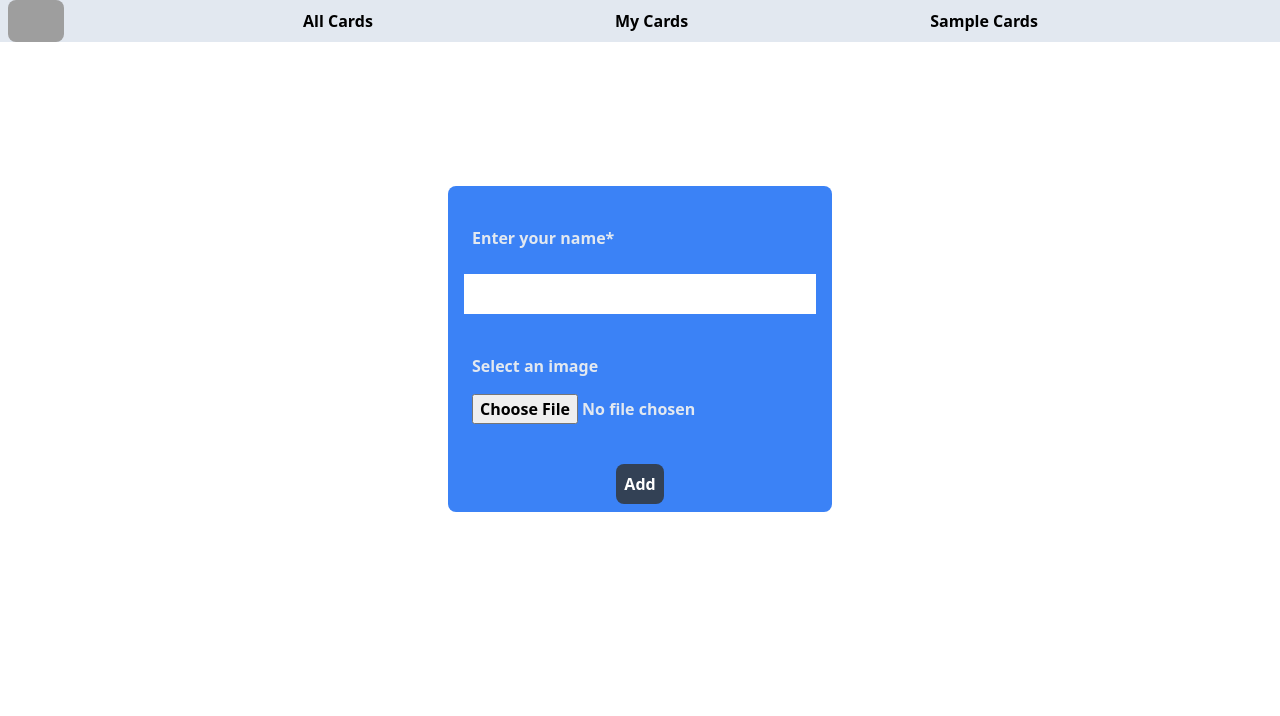
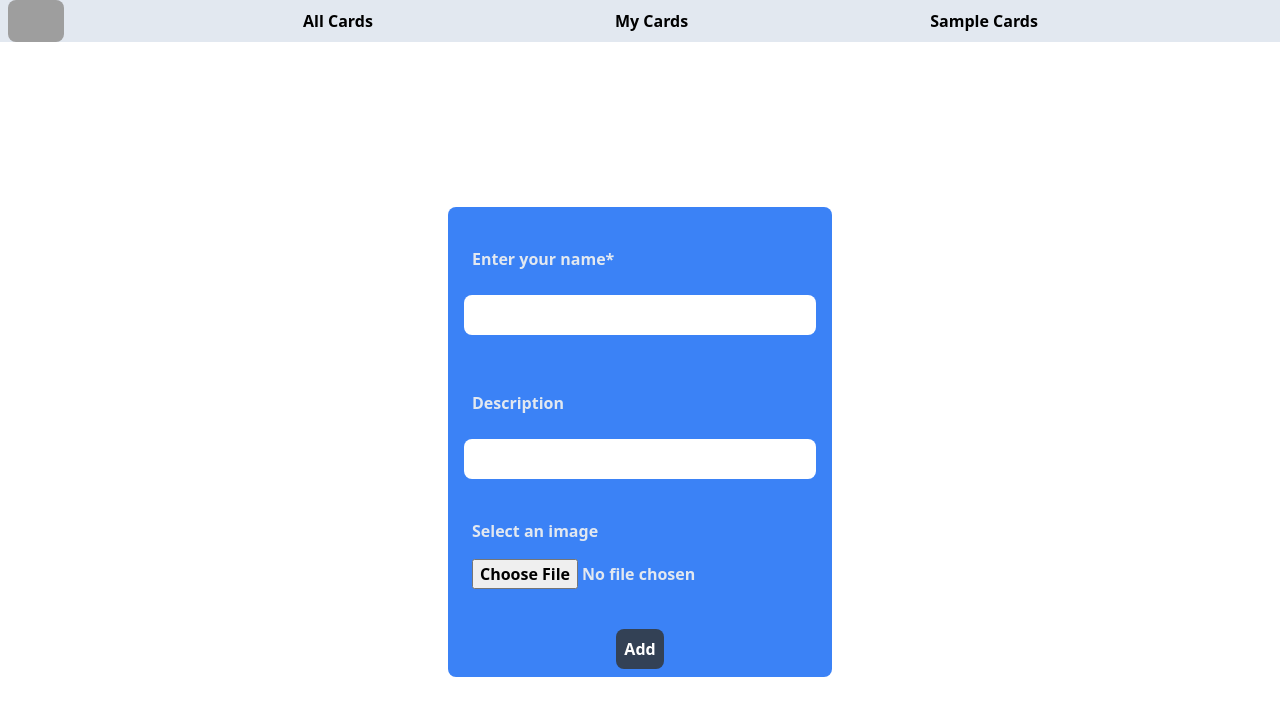
Before and after one commit to MaxPayne8/Galleria, a React (Create React App) app: page /addcard in a window 1280 px wide. Shown: the top 716 px of the page. Built offline with nearby package versions, Linux system fonts and the light colour scheme; grey boxes are pictures that could not be loaded.

Commit message:
final commit

```diff
--- a/src/components/AddNewCard.js
+++ b/src/components/AddNewCard.js
@@ -5,6 +5,7 @@ import { useNavigate } from "react-router-dom";
 
 const AddNewCard = () => {
   const name = useRef(null);
+  const description = useRef(null);
 
   const dispatch = useDispatch();
   const { cards } = useSelector((store) => store.card);
@@ -23,10 +24,11 @@ const AddNewCard = () => {
       dispatch(
         addCard({
           author: name.current.value,
+          description: description.current.value,
           download_url: image
             ? URL.createObjectURL(image)
             : "https://wingandaprayerdotlive.files.wordpress.com/2018/07/no-image-available.jpg",
-          id: cards.length + 25,
+          id: cards.length + 6,
         })
       );
       navigate("/");
@@ -34,19 +36,31 @@ const AddNewCard = () => {
   };
 
   return (
-    <div className="flex justify-center items-center  text-slate-200 font font-semibold mt-36 ">
+    <div className="flex justify-center items-center  text-slate-200 font font-semibold h-screen">
       <form
         className="w-96 bg-blue-500 rounded-lg "
         onSubmit={(e) => handleSubmit(e)}
       >
         <div className="flex flex-col p-2 my-4">
           <label className="p-2 m-2">Enter your name*</label>
-          <input ref={name} type="text" className="text-slate-900 p-2 m-2" />
+          <input
+            ref={name}
+            type="text"
+            className="text-slate-900 p-2 m-2 rounded-lg"
+          />
           {error && (
             <label className="text-red-700 ml-4 font-semibold">
               Name is required!!
             </label>
           )}
+        </div>
+        <div className="flex flex-col p-2 my-4">
+          <label className="p-2 m-2">Description</label>
+          <input
+            ref={description}
+            type="text"
+            className="text-slate-900 p-2 m-2 rounded-lg"
+          />
         </div>
         <div className="flex-felx-col p-2 my-4">
           <label className="p-2 m-2">Select an image</label>
--- a/src/components/Browse.js
+++ b/src/components/Browse.js
@@ -8,7 +8,7 @@ const Browse = () => {
   const dispatch = useDispatch();
 
   const getCards = async () => {
-    const data = await fetch("https://picsum.photos/v2/list?page=1&limit=25");
+    const data = await fetch("https://picsum.photos/v2/list?page=1&limit=6");
     const json = await data.json();
 
     dispatch(addCards(json));
@@ -73,7 +73,9 @@ const Browse = () => {
 
                   <button
                     className="bg-gray-700 rounded-lg z-20  text-white p-2 top-12 right-8   opacity-0 group-hover:opacity-70 absolute  hover:!bg-red-700 hover:!opacity-90 "
-                    onClick={() => setSure(true)}
+                    onClick={() => {
+                      setSure(true);
+                    }}
                   >
                     Delete
                   </button>
--- a/src/components/CardPrev.js
+++ b/src/components/CardPrev.js
@@ -1,14 +1,11 @@
 import React, { useLayoutEffect } from "react";
 import { useSelector } from "react-redux";
 import { useParams } from "react-router-dom";
-import CardTile from "./CardTile";
 
 const CardPrev = () => {
   const { id } = useParams();
   console.log(id);
   const { apiCards, cards } = useSelector((store) => store.card);
-  console.log(apiCards);
-  console.log(cards);
   const selectedCard = apiCards.filter((card) => card.id == id).length
     ? apiCards.filter((card) => card.id == id)
     : cards.filter((card) => card.id == id);
@@ -22,6 +19,11 @@ const CardPrev = () => {
         Uploaded by -{" "}
         <span className="text-blue-600">{selectedCard[0].author}</span>
       </h1>
+      {selectedCard[0]?.description && (
+        <h1 className="text-center font-semibold text-slate-700  mt-2">
+          Description : {selectedCard[0]?.description}
+        </h1>
+      )}
       <div className="flex justify-center ">
         <img src={selectedCard[0]?.download_url} className="mt-16" alt="haha" />
       </div>
--- a/src/components/CardTile.js
+++ b/src/components/CardTile.js
@@ -1,7 +1,7 @@
 const CardTile = ({ author, image }) => {
   return (
     <div
-      className={` m-6 p-2 mt-10 relative h-50  font-semibold group hover:bg-slate-200 rounded-lg `}
+      className={` m-6 p-2 mt-10 relative h-50 shadow-lg shadow-gray-700 font-semibold group hover:bg-slate-200 rounded-lg `}
     >
       <img
         className="w-72 h-56 rounded-lg 0 tranform hover:scale-110 md:hover:scale-125 transition  "
--- a/src/components/UpdateCard.js
+++ b/src/components/UpdateCard.js
@@ -11,12 +11,13 @@ const UpdateCard = () => {
   const { cards } = useSelector((store) => store.card);
 
   const cardSelected = cards.filter((card) => card.id == id);
-  const { author, download_url } = cardSelected[0];
+  const { author, download_url, description } = cardSelected[0];
 
   const [error, setError] = useState(false);
 
   const [name, setName] = useState(author);
   const [image, setImage] = useState();
+  const [desc, setDesc] = useState(description);
   const getIndex = useSelector((store) => store.card.index);
 
   const pic = useRef(download_url);
@@ -33,6 +34,7 @@ const UpdateCard = () => {
           id: id,
           author: name,
           download_url: image ? URL.createObjectURL(image) : download_url,
+          description: desc,
         })
       );
       navigate("/");
@@ -42,7 +44,7 @@ const UpdateCard = () => {
   };
 
   return (
-    <div className="flex justify-center items-center text-slate-200 font font-semibold mt-36 ">
+    <div className="flex justify-center items-center text-slate-200 font font-semibold  h-screen ">
       <form
         className="w-96 bg-violet-600 rounded-lg "
         onSubmit={(e) => handleSubmit(e)}
@@ -60,6 +62,15 @@ const UpdateCard = () => {
               Name is required!!
             </label>
           )}
+        </div>
+        <div className="flex flex-col p-2 my-4">
+          <label className="p-2 m-2">Description</label>
+          <input
+            value={desc}
+            onChange={(e) => setDesc(e.target.value)}
+            type="text"
+            className="text-slate-900 p-2 m-2 rounded-lg"
+          />
         </div>
         <div className="flex-felx-col p-2 my-4">
           <label className="p-2 m-2">Select an image</label>
--- a/src/utils/cardSlice.js
+++ b/src/utils/cardSlice.js
@@ -22,10 +22,11 @@ const cardSlice = createSlice({
       state.cards = state.cards.filter((card) => card.id !== index);
     },
     updateCard: (state, action) => {
-      const { index, id, author, download_url } = action.payload;
+      const { index, author, download_url, description } = action.payload;
 
       state.cards[index].author = author;
       state.cards[index].download_url = download_url;
+      state.cards[index].description = description;
     },
     addIndex: (state, action) => {
       state.index = action.payload;
```
